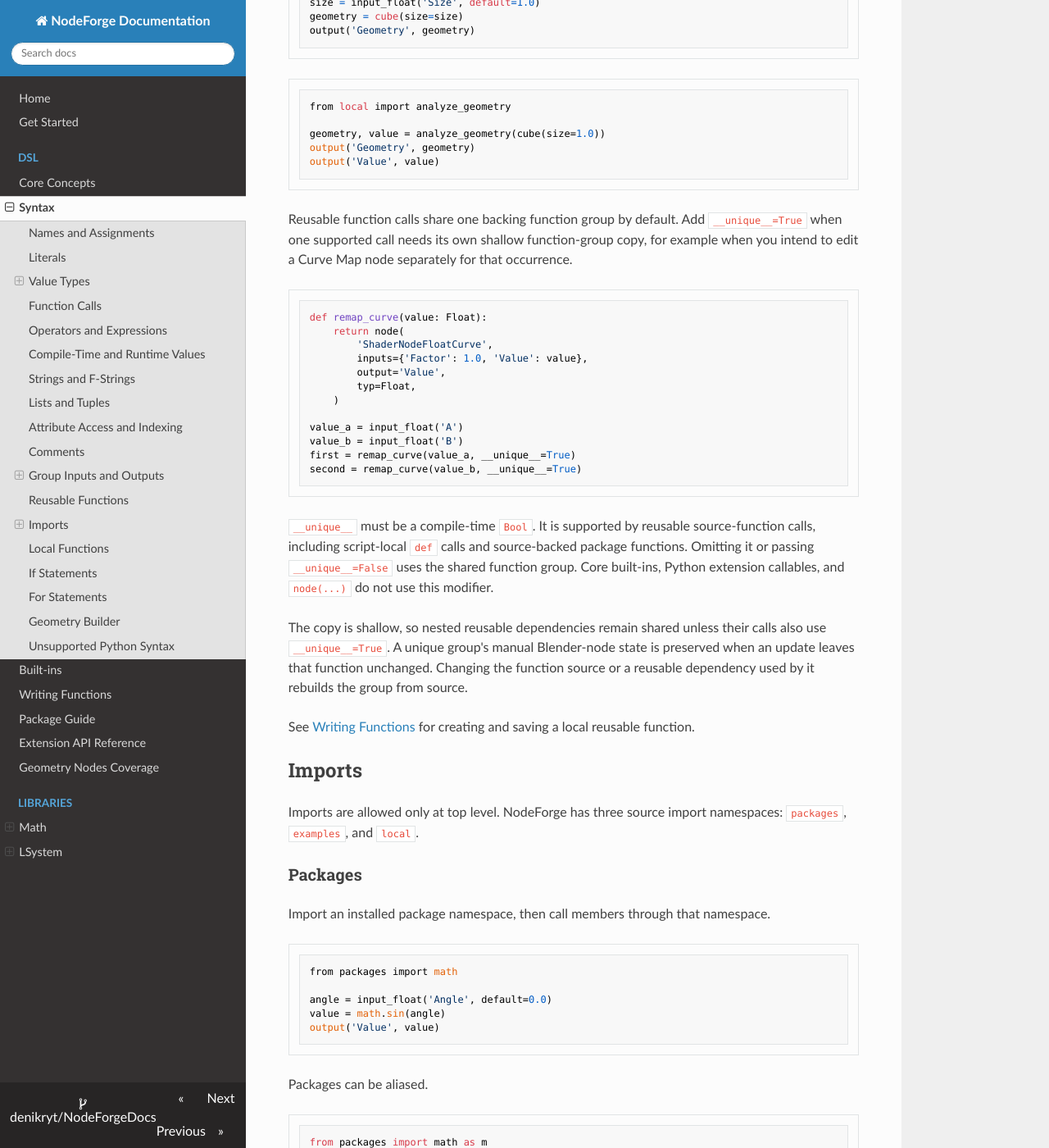
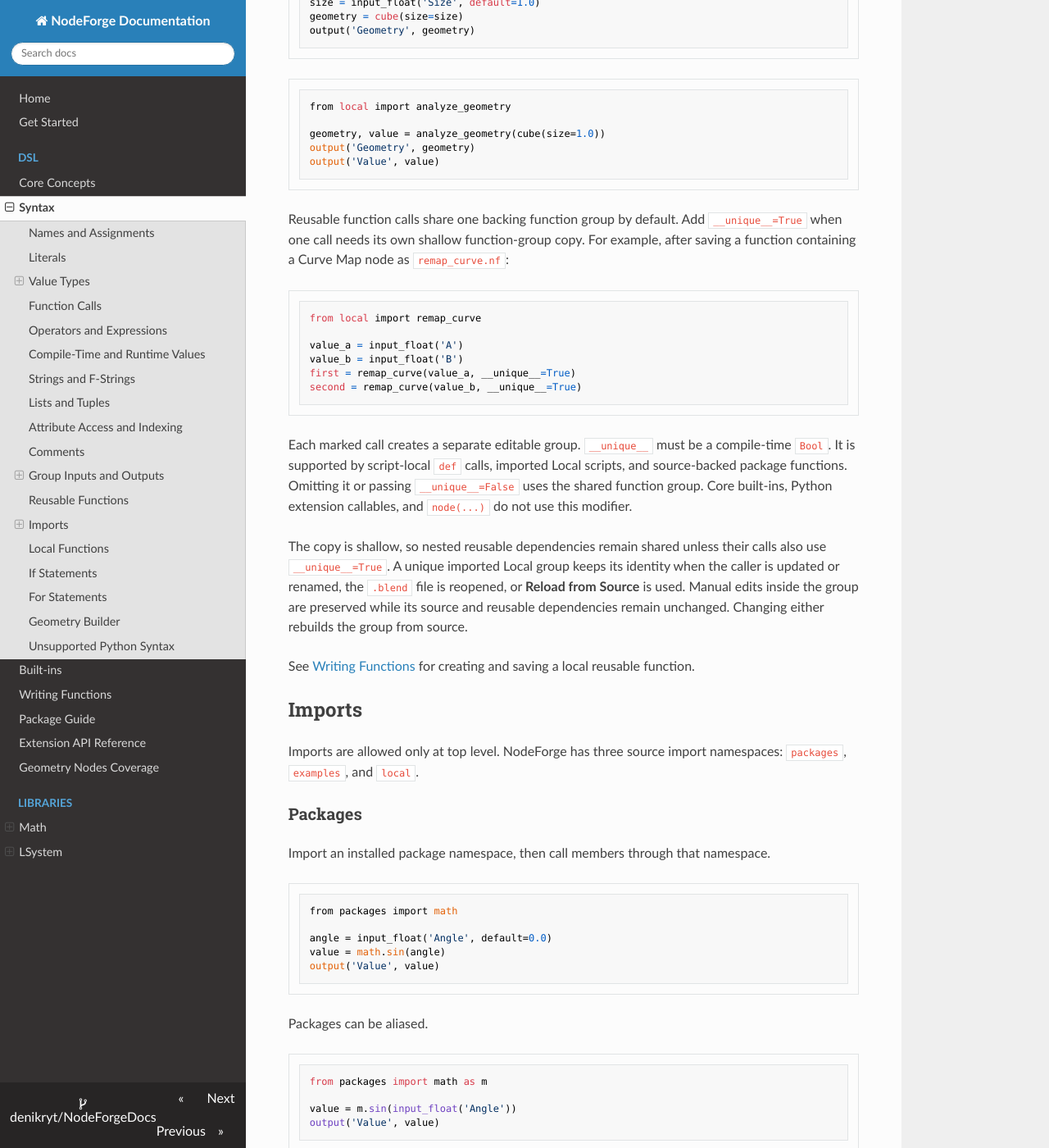
Before and after one commit to denikryt/NodeForgeDocs, an MkDocs documentation site: the page built from docs/SYNTAX.md, in a window 1280 px wide and 1400 px high, scrolled down 8900 px. Shown: the whole window at 82% size. Built offline with MkDocs 1.6.1, drawn with Linux system fonts in a browser that asks for light colours; nearby versions of some CDN libraries.

Commit message:
__unique__ call docs update

````diff
--- a/docs/SYNTAX.md
+++ b/docs/SYNTAX.md
@@ -345,16 +345,10 @@
 output('Value', value)
 ```
 
-Reusable function calls share one backing function group by default. Add `__unique__=True` when one supported call needs its own shallow function-group copy, for example when you intend to edit a Curve Map node separately for that occurrence.
+Reusable function calls share one backing function group by default. Add `__unique__=True` when one call needs its own shallow function-group copy. For example, after saving a function containing a Curve Map node as `remap_curve.nf`:
 
 ```python
-def remap_curve(value: Float):
-    return node(
-        'ShaderNodeFloatCurve',
-        inputs={'Factor': 1.0, 'Value': value},
-        output='Value',
-        typ=Float,
-    )
+from local import remap_curve
 
 value_a = input_float('A')
 value_b = input_float('B')
@@ -362,9 +356,9 @@
 second = remap_curve(value_b, __unique__=True)
 ```
 
-`__unique__` must be a compile-time `Bool`. It is supported by reusable source-function calls, including script-local `def` calls and source-backed package functions. Omitting it or passing `__unique__=False` uses the shared function group. Core built-ins, Python extension callables, and `node(...)` do not use this modifier.
+Each marked call creates a separate editable group. `__unique__` must be a compile-time `Bool`. It is supported by script-local `def` calls, imported Local scripts, and source-backed package functions. Omitting it or passing `__unique__=False` uses the shared function group. Core built-ins, Python extension callables, and `node(...)` do not use this modifier.
 
-The copy is shallow, so nested reusable dependencies remain shared unless their calls also use `__unique__=True`. A unique group's manual Blender-node state is preserved when an update leaves that function unchanged. Changing the function source or a reusable dependency used by it rebuilds the group from source.
+The copy is shallow, so nested reusable dependencies remain shared unless their calls also use `__unique__=True`. A unique imported Local group keeps its identity when the caller is updated or renamed, the `.blend` file is reopened, or **Reload from Source** is used. Manual edits inside the group are preserved while its source and reusable dependencies remain unchanged. Changing either rebuilds the group from source.
 
 See [Writing Functions](WRITING_FUNCTIONS.md) for creating and saving a local reusable function.
 
````
